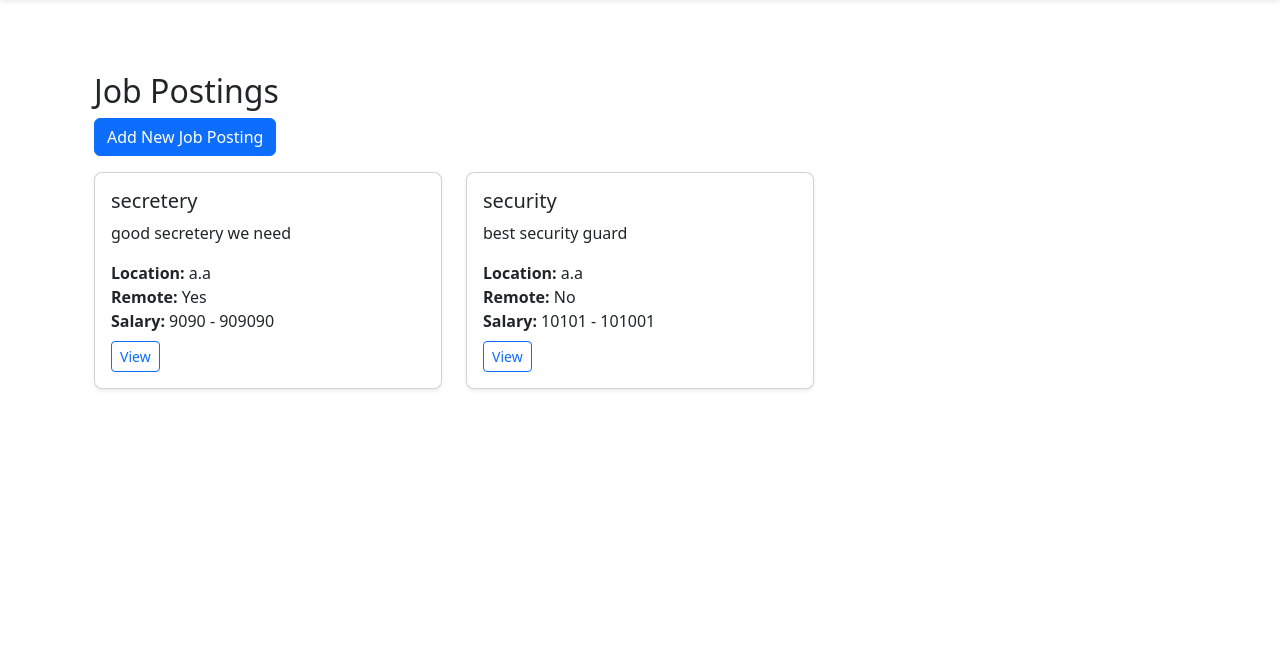
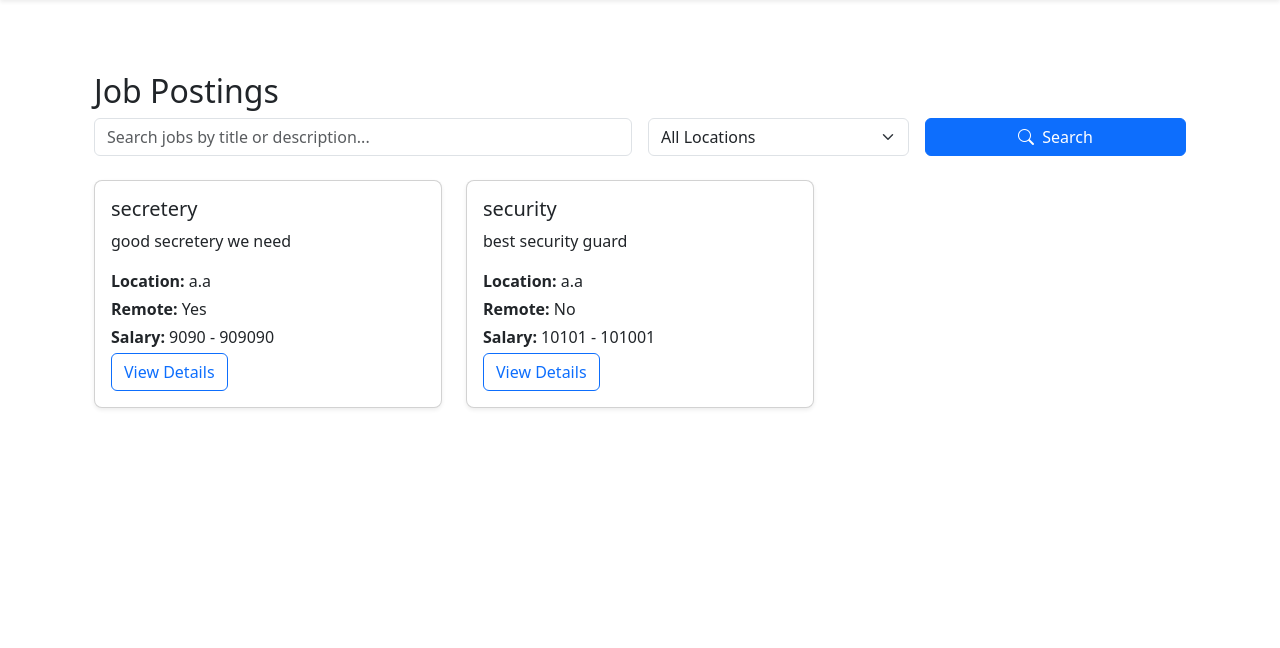
Before and after one commit to anony-bocha/job-application-tracker, a Django app: page /job-postings/ in a window 1280 px wide. Shown: the part 56-704 px from the top of the page. Run offline with Django 5.2, Linux system fonts and the light colour scheme; the first user in the database is signed in; data comes from the database, SQL or seed files in the repository; some libraries are stand-ins or nearby versions.

Commit message:
Add job_posting_list view with search and remote filter functionality

```diff
--- a/jobtracker/applications/templates/applications/job_posting_list.html
+++ b/jobtracker/applications/templates/applications/job_posting_list.html
@@ -1,30 +1,67 @@
 {% extends 'applications/base.html' %}
+{% load crispy_forms_tags %}
+
 {% block content %}
 <div class="container mt-4">
     <h2>Job Postings</h2>
-    <a href="{% url 'add_job_posting' %}" class="btn btn-primary mb-3">Add New Job Posting</a>
+
+    <!-- Search and Filter -->
+    <form method="get" class="row g-3 mb-4 align-items-center">
+        <div class="col-md-6">
+            <input
+                type="text"
+                name="q"
+                value="{{ request.GET.q|default:'' }}"
+                class="form-control"
+                placeholder="Search jobs by title or description..."
+                aria-label="Search jobs"
+            />
+        </div>
+        <div class="col-md-3">
+            <select name="remote" class="form-select" aria-label="Filter by remote">
+                <option value="" {% if not request.GET.remote %}selected{% endif %}>All Locations</option>
+                <option value="yes" {% if request.GET.remote == 'yes' %}selected{% endif %}>Remote Only</option>
+                <option value="no" {% if request.GET.remote == 'no' %}selected{% endif %}>On-site Only</option>
+            </select>
+        </div>
+        <div class="col-md-3">
+            <button type="submit" class="btn btn-primary w-100">
+                <i class="bi bi-search me-1"></i> Search
+            </button>
+        </div>
+    </form>
+
+    <!-- Job Cards -->
     <div class="row">
+        {% if job_postings %}
             {% for job in job_postings %}
-            <div class="col-md-4 mb-3">
+                <div class="col-lg-4 col-md-6 mb-4">
                     <div class="card h-100 shadow-sm rounded-3">
-                    <div class="card-body">
+                        <div class="card-body d-flex flex-column">
                             <h5 class="card-title">{{ job.title }}</h5>
-                        <p class="card-text">
-                            {{ job.description|truncatechars:100 }}
+                            <p class="card-text flex-grow-1">
+                                {{ job.description|truncatechars:120 }}
                             </p>
-                        <p class="mb-0"><strong>Location:</strong> {{ job.location }}</p>
-                        <p class="mb-0"><strong>Remote:</strong> {{ job.is_remote|yesno:"Yes,No" }}</p>
-                        <p class="mb-0"><strong>Salary:</strong>
+                            <p class="mb-1"><strong>Location:</strong> {{ job.location }}</p>
+                            <p class="mb-1"><strong>Remote:</strong> {{ job.is_remote|yesno:"Yes,No" }}</p>
+                            <p class="mb-1"><strong>Salary:</strong>
                                 {% if job.salary_min %}{{ job.salary_min }}{% endif %} -
                                 {% if job.salary_max %}{{ job.salary_max }}{% endif %}
                             </p>
-                        <a href="{% url 'job_posting_detail' job.pk %}" class="btn btn-sm btn-outline-primary mt-2">View</a>
+                            <a href="{% url 'job_posting_detail' job.pk %}" class="btn btn-outline-primary mt-auto align-self-start">
+                                View Details
+                            </a>
                         </div>
                     </div>
                 </div>
-        {% empty %}
-            <p>No job postings available.</p>
             {% endfor %}
+        {% else %}
+            <div class="col-12">
+                <div class="alert alert-info text-center">
+                    No job postings found matching your criteria.
+                </div>
+            </div>
+        {% endif %}
     </div>
 </div>
 {% endblock %}
--- a/jobtracker/applications/views.py
+++ b/jobtracker/applications/views.py
@@ -38,8 +38,26 @@ def admin_all_applications(request):
     })
 @login_required
 def job_posting_list(request):
-    job_postings = JobPosting.objects.filter(is_active=True)
-    return render(request, 'applications/job_posting_list.html', {'job_postings': job_postings})
+    queryset = JobPosting.objects.all()
+
+    q = request.GET.get('q')
+    remote = request.GET.get('remote')
+
+    if q:
+        queryset = queryset.filter(
+            Q(title__icontains=q) |
+            Q(description__icontains=q)
+        )
+
+    if remote == 'yes':
+        queryset = queryset.filter(is_remote=True)
+    elif remote == 'no':
+        queryset = queryset.filter(is_remote=False)
+
+    context = {
+        'job_postings': queryset.order_by('-created_at'),
+    }
+    return render(request, 'applications/job_posting_list.html', context)
 
 @login_required
 def job_posting_detail(request, pk):
```
Lines whose indentation alone changed are shown as unchanged.
